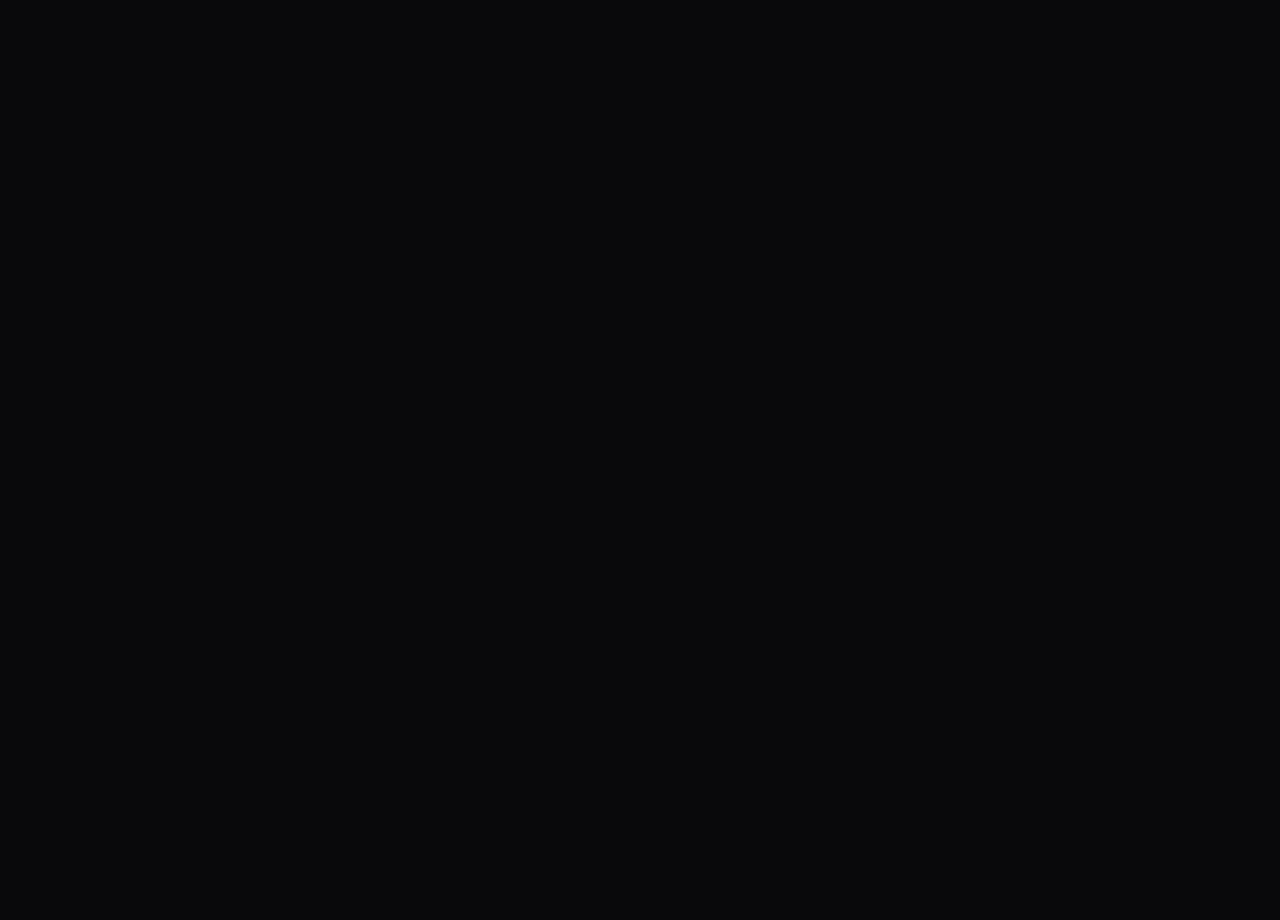
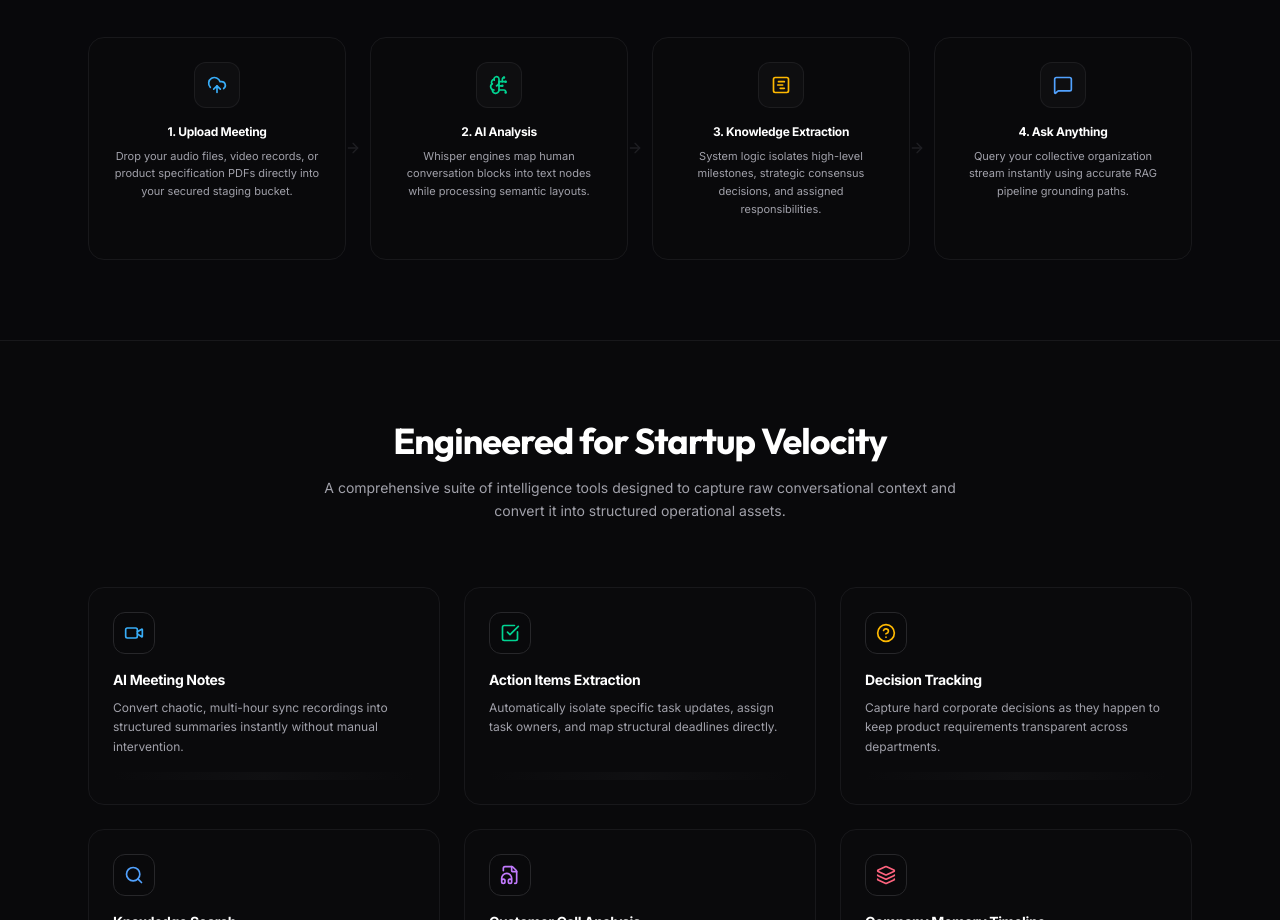
Before and after one commit to gouransh011/MemoryOS, a React app in the folder frontend/: page / in a window 1280 px wide. Shown: the part 1880-2800 px from the top of the page. Before the commit the page ends 1735 px from the top, so only its background shows below. Built offline with nearby package versions, Linux system fonts and the light colour scheme; the HTML template or start-up script is replaced by a standard one.

Commit message:
feat(frontend): complete Feature and Solution Section of Landing Page

```diff
--- /dev/null
+++ b/frontend/src/components/landing/FeatureSection.jsx
@@ -0,0 +1,93 @@
+import React from 'react';
+import {
+  Video,
+  CheckSquare,
+  HelpCircle,
+  Search,
+  FileAudio,
+  Layers
+} from 'lucide-react';
+
+const featureList = [
+  {
+    icon: <Video className="w-5 h-5 text-brand-400" />,
+    title: "AI Meeting Notes",
+    description: "Convert chaotic, multi-hour sync recordings into structured summaries instantly without manual intervention."
+  },
+  {
+    icon: <CheckSquare className="w-5 h-5 text-emerald-400" />,
+    title: "Action Items Extraction",
+    description: "Automatically isolate specific task updates, assign task owners, and map structural deadlines directly."
+  },
+  {
+    icon: <HelpCircle className="w-5 h-5 text-amber-400" />,
+    title: "Decision Tracking",
+    description: "Capture hard corporate decisions as they happen to keep product requirements transparent across departments."
+  },
+  {
+    icon: <Search className="w-5 h-5 text-blue-400" />,
+    title: "Knowledge Search",
+    description: "Locate answers instantly from across your company's historic conversation logs with semantic precision."
+  },
+  {
+    icon: <FileAudio className="w-5 h-5 text-purple-400" />,
+    title: "Customer Call Analysis",
+    description: "Uncover customer pain points and feature feedback locked away inside raw discovery calls."
+  },
+  {
+    icon: <Layers className="w-5 h-5 text-rose-400" />,
+    title: "Company Memory Timeline",
+    description: "Organize every processed document and transcript into a central, living knowledge repository."
+  }
+];
+
+const FeaturesSection = () => {
+  return (
+    <section id="features" className="py-20 border-t border-primary-900 bg-primary-950">
+      <div className="max-w-6xl mx-auto px-4 sm:px-6 space-y-12">
+
+
+        <div className="text-center max-w-2xl mx-auto space-y-4">
+          <h2 className="text-3xl font-bold font-display text-white tracking-tight sm:text-4xl">
+            Engineered for Startup Velocity
+          </h2>
+          <p className="text-xs sm:text-sm text-primary-400 leading-relaxed">
+            A comprehensive suite of intelligence tools designed to capture raw conversational context and convert it into structured operational assets.
+          </p>
+        </div>
+
+        <div className="grid grid-cols-1 md:grid-cols-2 lg:grid-cols-3 gap-6 pt-4">
+          {featureList.map((feature, idx) => (
+            <div
+              key={idx}
+              className="group relative bg-primary-900/10 border border-primary-900 hover:border-primary-800 p-6 rounded-2xl transition-all duration-200 hover:-translate-y-0.5 flex flex-col justify-between space-y-4"
+            >
+              <div className="space-y-4">
+
+                <div className="p-2.5 bg-primary-950 border border-primary-800 rounded-xl w-fit group-hover:border-primary-700 transition-colors">
+                  {feature.icon}
+                </div>
+
+
+                <div className="space-y-2">
+                  <h3 className="text-sm font-bold text-white tracking-tight group-hover:text-brand-400 transition-colors">
+                    {feature.title}
+                  </h3>
+                  <p className="text-xs text-primary-400 leading-relaxed font-normal">
+                    {feature.description}
+                  </p>
+                </div>
+              </div>
+
+
+              <div className="w-full h-px bg-gradient-to-r from-transparent via-primary-800/20 to-transparent group-hover:via-brand-500/20 transition-all pt-2" />
+            </div>
+          ))}
+        </div>
+
+      </div>
+    </section>
+  );
+};
+
+export default FeaturesSection;
--- /dev/null
+++ b/frontend/src/components/landing/SolutionSection.jsx
@@ -0,0 +1,73 @@
+import React from 'react';
+import { UploadCloud, BrainCircuit, GanttChartSquare, MessageSquare, ArrowRight } from 'lucide-react';
+
+const steps = [
+  {
+    icon: <UploadCloud className="w-5 h-5 text-brand-400" />,
+    title: "1. Upload Meeting",
+    description: "Drop your audio files, video records, or product specification PDFs directly into your secured staging bucket."
+  },
+  {
+    icon: <BrainCircuit className="w-5 h-5 text-emerald-400" />,
+    title: "2. AI Analysis",
+    description: "Whisper engines map human conversation blocks into text nodes while processing semantic layouts."
+  },
+  {
+    icon: <GanttChartSquare className="w-5 h-5 text-amber-400" />,
+    title: "3. Knowledge Extraction",
+    description: "System logic isolates high-level milestones, strategic consensus decisions, and assigned responsibilities."
+  },
+  {
+    icon: <MessageSquare className="w-5 h-5 text-blue-400" />,
+    title: "4. Ask Anything",
+    description: "Query your collective organization stream instantly using accurate RAG pipeline grounding paths."
+  }
+];
+
+const SolutionSection = () => {
+  return (
+    <section id="solution" className="py-20 border-t border-primary-900 bg-primary-950/40 relative">
+      <div className="max-w-6xl mx-auto px-4 sm:px-6 space-y-16 relative z-10">
+
+        <div className="text-center max-w-3xl mx-auto space-y-4">
+          <h2 className="text-3xl sm:text-4xl font-bold font-display text-white tracking-tight">
+            How MemoryOS Restores Your Context
+          </h2>
+          <p className="text-xs sm:text-sm text-primary-400 max-w-xl mx-auto leading-relaxed">
+            Four streamlined modular processing phases convert raw day-to-day startup conversations into structured, immutable corporate memories.
+          </p>
+        </div>
+
+        <div className="grid grid-cols-1 md:grid-cols-4 gap-6 relative">
+          {steps.map((step, idx) => (
+            <div key={idx} className="relative flex flex-col items-center text-center p-6 bg-primary-950 border border-primary-900 rounded-2xl space-y-4 hover:border-primary-800 transition-colors group">
+
+              <div className="p-3 bg-primary-900/40 rounded-xl border border-primary-800/60 group-hover:border-brand-500/30 transition-colors">
+                {step.icon}
+              </div>
+
+              <div className="space-y-2">
+                <h3 className="text-xs font-bold text-white tracking-tight group-hover:text-brand-400 transition-colors">
+                  {step.title}
+                </h3>
+                <p className="text-[11px] text-primary-400 leading-relaxed font-normal">
+                  {step.description}
+                </p>
+              </div>
+
+
+              {idx < 3 && (
+                <div className="hidden md:block absolute top-1/2 -right-4 transform -translate-y-1/2 z-20 pointer-events-none opacity-40">
+                  <ArrowRight className="w-4 h-4 text-primary-700" />
+                </div>
+              )}
+            </div>
+          ))}
+        </div>
+
+      </div>
+    </section>
+  );
+};
+
+export default SolutionSection;
--- a/frontend/src/pages/Landing.jsx
+++ b/frontend/src/pages/Landing.jsx
@@ -1,7 +1,8 @@
 import React from 'react';
 import HeroSection from '../components/landing/HeroSection';
 import ProblemSection from '../components/landing/ProblemSection';
-
+import SolutionSection from '../components/landing/SolutionSection';
+import FeatureSection from '../components/landing/FeatureSection';
 const Landing = () => {
   return (
     <div className="min-h-screen bg-primary-950 text-white selection:bg-brand-500/30">
@@ -9,6 +10,8 @@
       <HeroSection />
 
       <ProblemSection />
+      <SolutionSection />
+      <FeatureSection />
     </div>
   );
 };
```
